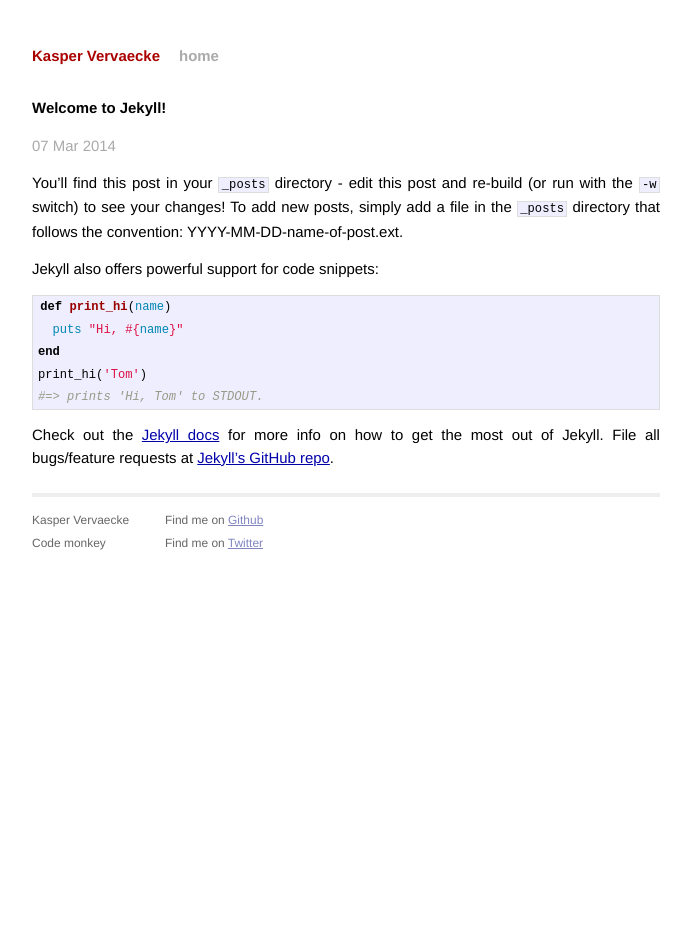
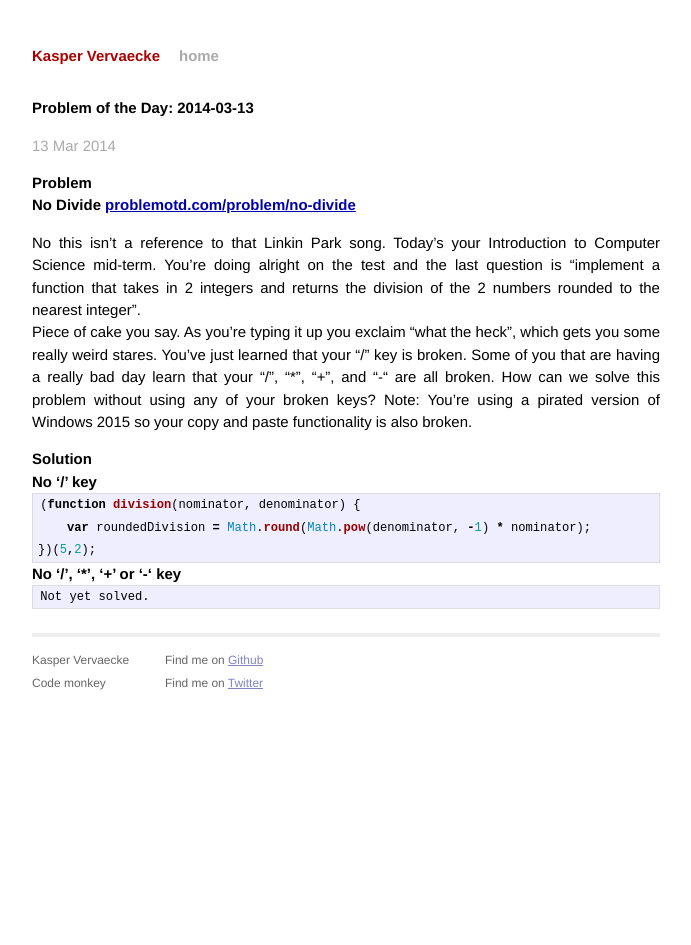
Before and after one commit to therhythm/therhythm.github.io, a Jekyll site: the page built from _posts/2014-03-13-no-divide.markdown, in a window 1280 px wide. Shown: the whole page, without its empty margins (294-985 px from the left). Built offline with Jekyll 4.4.1, drawn with Linux system fonts in a browser that asks for light colours; Markdown is read by kramdown in place of the engine named in the settings.

Commit message:
Added the wronf file...

```diff
--- a/_posts/2014-03-13-no-divide.markdown
+++ b/_posts/2014-03-13-no-divide.markdown
@@ -1,24 +1,24 @@
 ---
 layout: post
-title:  "Welcome to Jekyll!"
-date:   2014-03-07 22:06:09
-categories: jekyll update
+title: "Problem of the Day: 2014-03-13"
+date: 2014-03-13 12:00:00
+categories: problemoftheday javascript alwaysbecoding
 ---
 
-You'll find this post in your `_posts` directory - edit this post and re-build (or run with the `-w` switch) to see your changes!
-To add new posts, simply add a file in the `_posts` directory that follows the convention: YYYY-MM-DD-name-of-post.ext.
-
-Jekyll also offers powerful support for code snippets:
-
-{% highlight ruby %}
-def print_hi(name)
-  puts "Hi, #{name}"
-end
-print_hi('Tom')
-#=> prints 'Hi, Tom' to STDOUT.
+## Problem
+### No Divide [problemotd.com/problem/no-divide][potd]
+No this isn't a reference to that Linkin Park song. Today's your Introduction to Computer Science mid-term. You're doing alright on the test and the last question is "implement a function that takes in 2 integers and returns the division of the 2 numbers rounded to the nearest integer".
+Piece of cake you say. As you're typing it up you exclaim "what the heck", which gets you some really weird stares. You've just learned that your "/" key is broken. Some of you that are having a really bad day learn that your "/", "*", "+", and "-" are all broken. How can we solve this problem without using any of your broken keys? Note: You're using a pirated version of Windows 2015 so your copy and paste functionality is also broken.
+## Solution
+### No '/' key
+{% highlight javascript %}
+(function division(nominator, denominator) {
+    var roundedDivision = Math.round(Math.pow(denominator, -1) * nominator);
+})(5,2);
+{% endhighlight %}
+### No '/', '*', '+' or '-' key
+{% highlight javascript %}
+Not yet solved.
 {% endhighlight %}
 
-Check out the [Jekyll docs][jekyll] for more info on how to get the most out of Jekyll. File all bugs/feature requests at [Jekyll's GitHub repo][jekyll-gh].
-
-[jekyll-gh]: https://github.com/mojombo/jekyll
-[jekyll]:    http://jekyllrb.com
+[potd]: http://www.problemotd.com/problem/no-divide/
```
